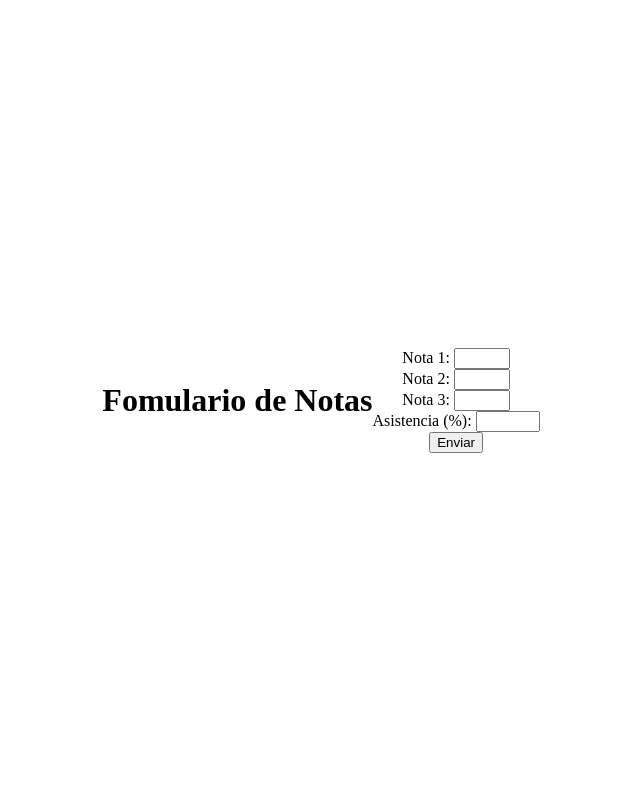
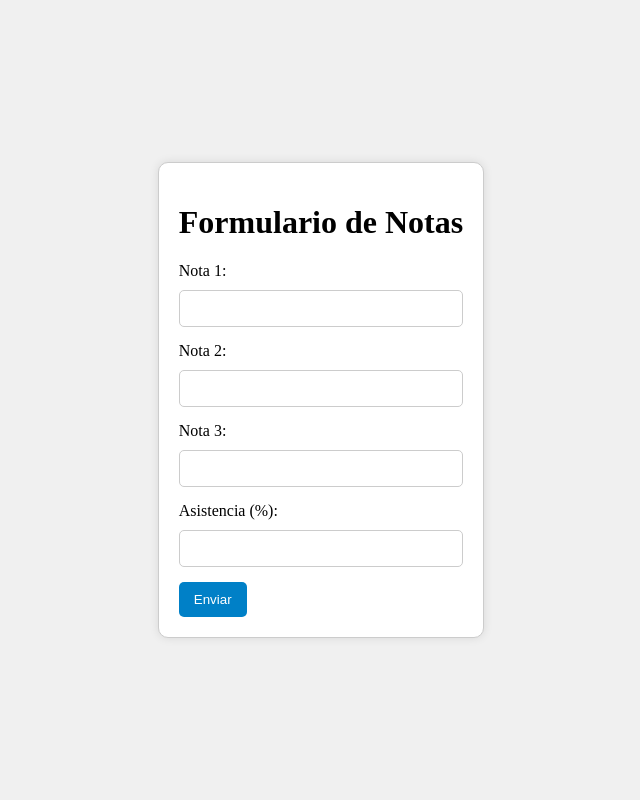
Before and after one commit to EmilioRoblesL/Evaluacion3, a Flask app: page /ejercicio1 in a window 1280 px wide. Shown: the whole page, without its empty margins (319-959 px from the left). Run offline with Flask 3, Linux system fonts and the light colour scheme.

Commit message:
Modificación de pagina principal index.html e ingreso de archivos css

```diff
--- a/static/css/estilos.css
+++ b/static/css/estilos.css
@@ -4,7 +4,35 @@ body {
     justify-content: center;
     height: 100vh;
     margin: 0;
-}
-form {
-    text-align: center;
-}
+    background-color: #f0f0f0; /* Color de fondo */
+    }
+    form {
+        background-color: #fff; /* Color del formulario */
+        border: 1px solid #ccc; /* Borde del formulario */
+        border-radius: 10px; /* Bordes curvados */
+        padding: 20px;
+        box-shadow: 0 0 10px rgba(0, 0, 0, 0.1); /* Sombra */
+        }
+        label {
+            display: block;
+            margin-bottom: 10px;
+        }
+        input {
+            width: 100%;
+            padding: 10px;
+            margin-bottom: 15px;
+            box-sizing: border-box;
+            border: 1px solid #ccc; /* Borde del input */
+            border-radius: 5px; /* Bordes curvados del input */
+        }
+        button {
+            background-color: rgb(0, 128, 199); /* Color del botón */
+            color: white;
+            padding: 10px 15px;
+            border: none;
+            border-radius: 5px; /* Bordes curvados del botón */
+            cursor: pointer;
+        }
+        button:hover {
+            background-color: #4169E1; /* Cambia de color al pasar el ratón */
+        }
--- a/templates/ejercicio1.html
+++ b/templates/ejercicio1.html
@@ -6,8 +6,8 @@
     <link rel="stylesheet" type="text/css" href="/static/css/estilos.css">
 </head>
 <body>
-    <h1>Fomulario de Notas</h1>
     <form method="post">
+        <h1>Formulario de Notas</h1>
         <label for="nota1">Nota 1:</label>
         <input type="number" id="nota1" name="nota1" min="10" max="70" required>
         <br>
@@ -21,10 +21,10 @@
         <input type="number" id="asistencia" name="asistencia" min="0" max="100" required>
         <br>
         <button type="submit">Enviar</button>
-    </form>
     {% if promedio is defined and estado is defined %}
         <p>{{ promedio }}</p>
         <p>{{ estado }}</p>
     {% endif %}
+        </form>
 </body>
 </html>
```
Also changed, not shown: templates/ejercicio2.html (+4 -4 lines), templates/index.html (+31 -3 lines).
